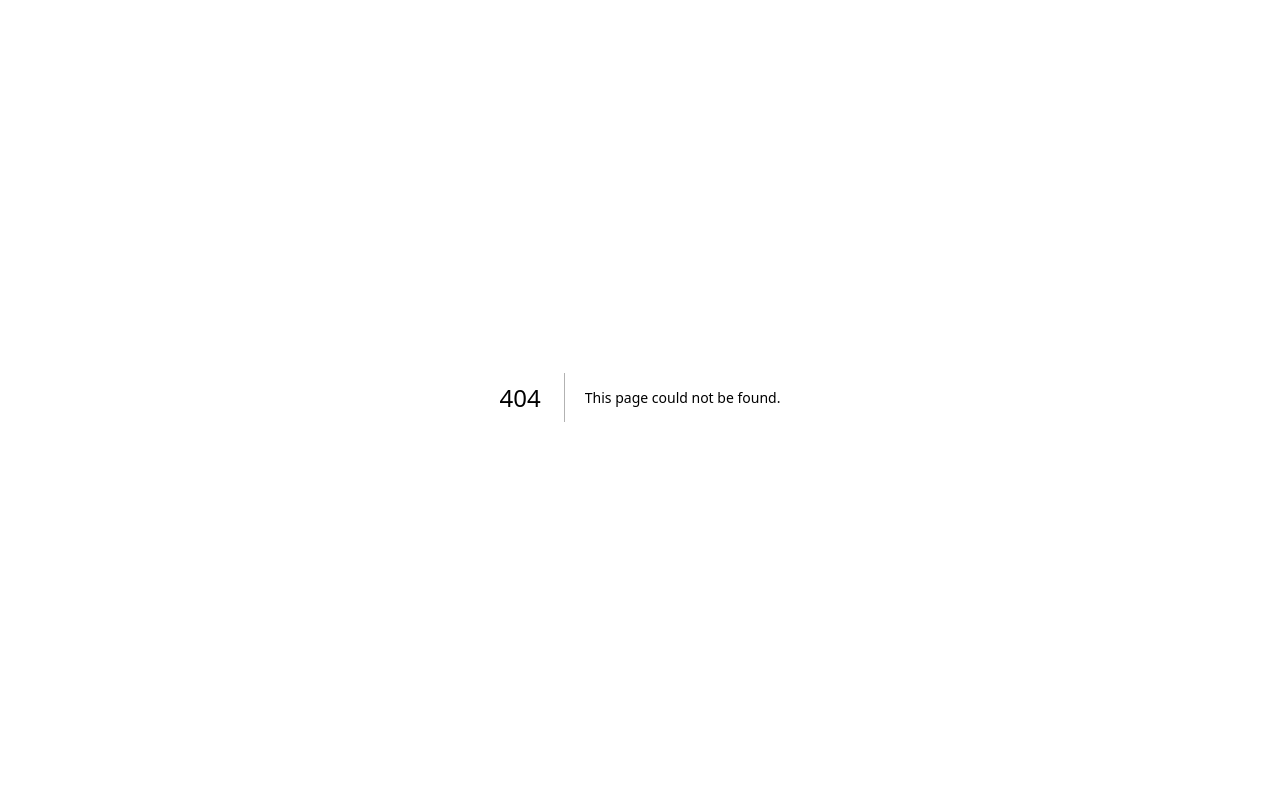
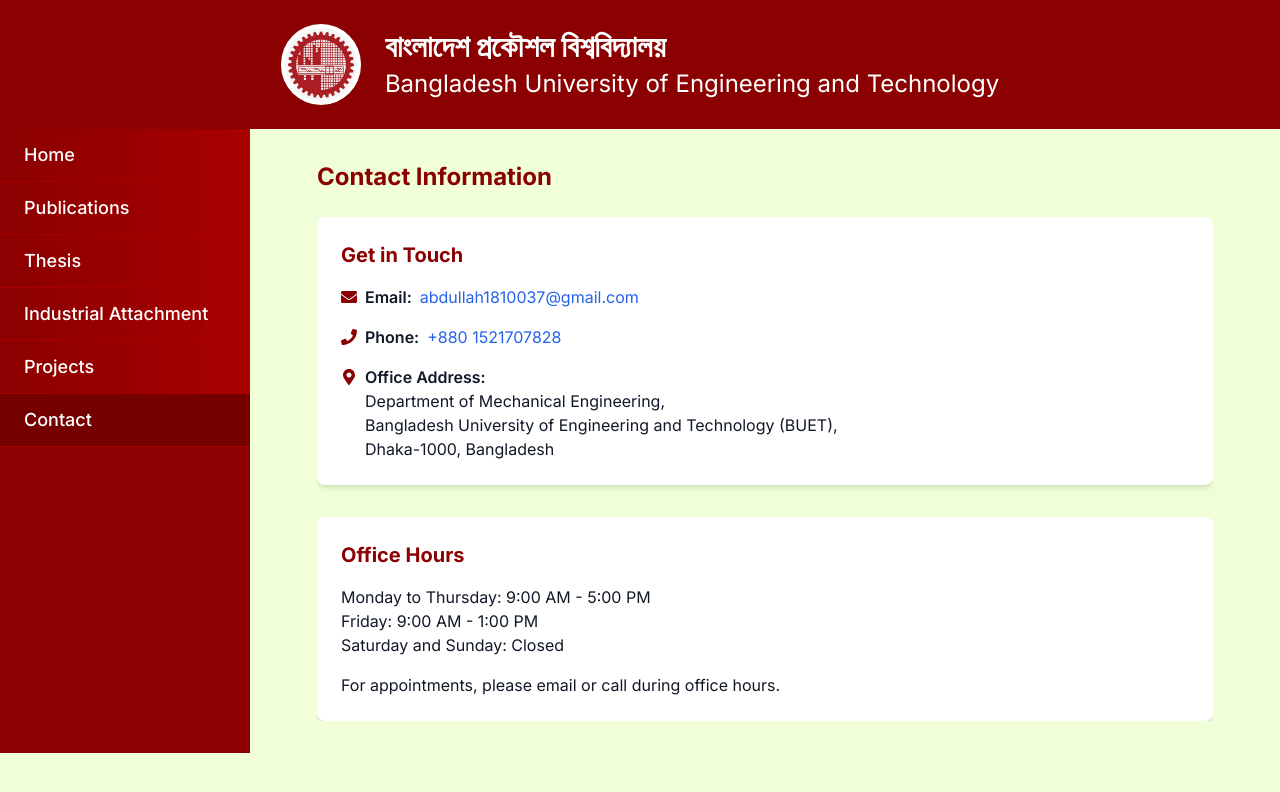
Before and after one commit to maruf-pfc/abdullah, a Next.js app: page /contact in a window 1280 px wide. Before the commit this address had no page. Shown: the top 792 px of the page. Built offline with nearby package versions, Linux system fonts and the light colour scheme.

Commit message:
add: SEO to the whole project

```diff
--- /dev/null
+++ b/src/app/contact/page.tsx
@@ -0,0 +1,89 @@
+import Header from "@/components/header";
+import Navigation from "@/components/navigation";
+import { FaEnvelope, FaPhone, FaMapMarkerAlt } from "react-icons/fa";
+
+export const metadata = {
+  title: "Contact | Muhammad Abdullah",
+  description:
+    "Get in touch with Muhammad Abdullah, Adjunct Lecturer at BUET. Find contact information and office location.",
+};
+
+export default function Contact() {
+  return (
+    <div className="min-h-screen bg-[#f0ffd7]">
+      <Header />
+      <div className="flex flex-col md:flex-row">
+        <Navigation />
+        <main className="flex-1 p-4 md:p-8">
+          <article className="max-w-4xl mx-auto">
+            <h1 className="text-2xl font-bold mb-6 text-[#8B0000]">
+              Contact Information
+            </h1>
+            <section className="bg-white rounded-lg shadow-md p-6 mb-8">
+              <h2 className="text-xl font-bold text-[#8B0000] mb-4">
+                Get in Touch
+              </h2>
+              <ul className="space-y-4">
+                <li className="flex items-center">
+                  <FaEnvelope
+                    className="text-[#8B0000] mr-2"
+                    aria-hidden="true"
+                  />
+                  <span className="font-semibold mr-2">Email:</span>
+                  <a
+                    href="mailto:abdullah1810037@gmail.com"
+                    className="text-blue-600 hover:underline"
+                  >
+                    abdullah1810037@gmail.com
+                  </a>
+                </li>
+                <li className="flex items-center">
+                  <FaPhone className="text-[#8B0000] mr-2" aria-hidden="true" />
+                  <span className="font-semibold mr-2">Phone:</span>
+                  <a
+                    href="tel:+8801521707828"
+                    className="text-blue-600 hover:underline"
+                  >
+                    +880 1521707828
+                  </a>
+                </li>
+                <li className="flex items-start">
+                  <FaMapMarkerAlt
+                    className="text-[#8B0000] mr-2 mt-1"
+                    aria-hidden="true"
+                  />
+                  <div>
+                    <span className="font-semibold">Office Address:</span>
+                    <p>
+                      Department of Mechanical Engineering,
+                      <br />
+                      Bangladesh University of Engineering and Technology
+                      (BUET),
+                      <br />
+                      Dhaka-1000, Bangladesh
+                    </p>
+                  </div>
+                </li>
+              </ul>
+            </section>
+            <section className="bg-white rounded-lg shadow-md p-6">
+              <h2 className="text-xl font-bold text-[#8B0000] mb-4">
+                Office Hours
+              </h2>
+              <p>
+                Monday to Thursday: 9:00 AM - 5:00 PM
+                <br />
+                Friday: 9:00 AM - 1:00 PM
+                <br />
+                Saturday and Sunday: Closed
+              </p>
+              <p className="mt-4">
+                For appointments, please email or call during office hours.
+              </p>
+            </section>
+          </article>
+        </main>
+      </div>
+    </div>
+  );
+}
--- a/src/app/industrial-attachment/page.tsx
+++ b/src/app/industrial-attachment/page.tsx
@@ -1,6 +1,12 @@
 import Header from "@/components/header";
 import Navigation from "@/components/navigation";
 import { FaBriefcase, FaIndustry } from "react-icons/fa";
+
+export const metadata = {
+  title: "Industrial Attachment | Muhammad Abdullah",
+  description:
+    "Learn about Muhammad Abdullah's industrial attachment experiences at British American Tobacco Bangladesh and Dockyard and Engineering Works.",
+};
 
 export default function IndustrialAttachment() {
   return (
@@ -9,35 +15,39 @@ export default function IndustrialAttachment() {
       <div className="flex flex-col md:flex-row">
         <Navigation />
         <main className="flex-1 p-4 md:p-8">
-          <div className="max-w-4xl mx-auto">
+          <article className="max-w-4xl mx-auto">
             <h1 className="text-2xl font-bold mb-6 text-[#8B0000]">
-              INDUSTRIAL ATTACHMENT
+              Industrial Attachment
             </h1>
             <section className="bg-white rounded-lg shadow-md p-6 mb-8">
               <h2 className="text-xl font-bold text-[#8B0000] mb-4 flex items-center">
-                <FaBriefcase className="mr-2" /> British American Tobacco
-                Bangladesh (BATB), Dhaka
+                <FaBriefcase className="mr-2" aria-hidden="true" />
+                <span>British American Tobacco Bangladesh (BATB), Dhaka</span>
               </h2>
-              <p className="mb-2 font-semibold">November 2023</p>
+              <p className="mb-2 font-semibold">
+                <time dateTime="2023-11">November 2023</time>
+              </p>
               <p className="mb-4">
                 I was attached to both Secondary Manufacturing Department (SMD)
                 and Filter Manufacturing Department (FMD) in BATB for 17 days.
-                There, I have observed practically how various technical
-                component works. Moreover, I have worked for preparing the
-                machines for IWS Phase-2.
+                There, I observed practically how various technical components
+                work. Moreover, I worked on preparing the machines for IWS
+                Phase-2.
               </p>
             </section>
             <section className="bg-white rounded-lg shadow-md p-6 mb-8">
               <h2 className="text-xl font-bold text-[#8B0000] mb-4 flex items-center">
-                <FaIndustry className="mr-2" /> Dockyard and Engineering works
-                (DEW), Narayanganj
+                <FaIndustry className="mr-2" aria-hidden="true" />
+                <span>Dockyard and Engineering Works (DEW), Narayanganj</span>
               </h2>
-              <p className="mb-2 font-semibold">June 2022</p>
+              <p className="mb-2 font-semibold">
+                <time dateTime="2022-06">June 2022</time>
+              </p>
               <p className="mb-4">
-                A day long tour to visit various parts of the industry.
+                A day-long tour to visit various parts of the industry.
               </p>
             </section>
-          </div>
+          </article>
         </main>
       </div>
     </div>
--- a/src/app/layout.tsx
+++ b/src/app/layout.tsx
@@ -2,7 +2,7 @@ import type { Metadata } from "next";
 import { Inter } from "next/font/google";
 import "./globals.css";
 import Footer from "@/components/footer";
-import { Analytics } from '@vercel/analytics/next';
+import { Analytics } from "@vercel/analytics/next";
 
 const inter = Inter({ subsets: ["latin"] });
 
--- a/src/app/page.tsx
+++ b/src/app/page.tsx
@@ -17,6 +17,12 @@ import {
   FaUserTie,
 } from "react-icons/fa";
 
+export const metadata = {
+  title: "Muhammad Abdullah - BUET Faculty Profile",
+  description:
+    "Professional profile of Muhammad Abdullah, Adjunct Lecturer at Bangladesh University of Engineering and Technology (BUET). Explore his academic background, achievements, and research interests.",
+};
+
 export default function Home() {
   return (
     <div className="min-h-screen flex flex-col bg-[#f0ffd7]">
@@ -24,7 +30,7 @@ export default function Home() {
       <div className="flex-1 flex flex-col md:flex-row">
         <Navigation />
         <main className="flex-1 p-4 md:p-8 overflow-y-auto">
-          <div className="max-w-4xl mx-auto space-y-8">
+          <article className="max-w-4xl mx-auto space-y-8">
             <section className="bg-white rounded-lg shadow-md p-6 flex flex-col md:flex-row gap-8">
               <div className="w-full md:w-1/3">
                 <Image
@@ -48,7 +54,10 @@ export default function Home() {
                 </div>
                 <div className="mt-4 space-y-2">
                   <div className="flex items-center">
-                    <FaEnvelope className="text-[#8B0000] mr-2" />
+                    <FaEnvelope
+                      className="text-[#8B0000] mr-2"
+                      aria-hidden="true"
+                    />
                     <Link
                       href="mailto:abdullah1810037@gmail.com"
                       className="text-[#8B0000] hover:underline"
@@ -57,13 +66,19 @@ export default function Home() {
                     </Link>
                   </div>
                   <div className="flex items-center">
-                    <FaPhone className="text-[#8B0000] mr-2" />
+                    <FaPhone
+                      className="text-[#8B0000] mr-2"
+                      aria-hidden="true"
+                    />
                     <a href="tel:+8801521707828" className="hover:underline">
                       +880 1521707828
                     </a>
                   </div>
                   <div className="flex items-center">
-                    <FaFileAlt className="text-[#8B0000] mr-2" />
+                    <FaFileAlt
+                      className="text-[#8B0000] mr-2"
+                      aria-hidden="true"
+                    />
                     <Link
                       href="https://docs.google.com/file/d/1cJvvlDo9BJJLOQ1v0zcVs-exFzutvdDc/edit?usp=docslist_api&filetype=msword"
                       className="text-[#8B0000] hover:underline"
@@ -78,7 +93,7 @@ export default function Home() {
                     href="https://www.linkedin.com/in/muhammad-abdullah-19b729200"
                     target="_blank"
                     rel="noopener noreferrer"
-                    aria-label="LinkedIn"
+                    aria-label="LinkedIn Profile"
                   >
                     <FaLinkedin className="text-2xl text-[#8B0000] hover:text-[#A80000]" />
                   </Link>
@@ -86,7 +101,7 @@ export default function Home() {
                     href="https://github.com/"
                     target="_blank"
                     rel="noopener noreferrer"
-                    aria-label="GitHub"
+                    aria-label="GitHub Profile"
                   >
                     <FaGithub className="text-2xl text-[#8B0000] hover:text-[#A80000]" />
                   </Link>
@@ -94,7 +109,7 @@ export default function Home() {
                     href="https://www.researchgate.net/profile/Muhammad-Abdullah-360"
                     target="_blank"
                     rel="noopener noreferrer"
-                    aria-label="ResearchGate"
+                    aria-label="ResearchGate Profile"
                   >
                     <FaResearchgate className="text-2xl text-[#8B0000] hover:text-[#A80000]" />
                   </Link>
@@ -102,7 +117,7 @@ export default function Home() {
                     href="https://scholar.google.com/"
                     target="_blank"
                     rel="noopener noreferrer"
-                    aria-label="Google Scholar"
+                    aria-label="Google Scholar Profile"
                   >
                     <FaGoogle className="text-2xl text-[#8B0000] hover:text-[#A80000]" />
                   </Link>
@@ -111,7 +126,8 @@ export default function Home() {
               <div className="w-full md:w-2/3 space-y-6">
                 <section>
                   <h2 className="text-xl font-bold text-[#8B0000] mb-2 flex items-center">
-                    <FaUserTie className="mr-2" /> Career Objective
+                    <FaUserTie className="mr-2" aria-hidden="true" /> Career
+                    Objective
                   </h2>
                   <p className="text-gray-700">
                     To establish a successful career in the academic sectors by
@@ -124,7 +140,8 @@ export default function Home() {
                 </section>
                 <section>
                   <h2 className="text-xl font-bold text-[#8B0000] mb-2 flex items-center">
-                    <FaUserTie className="mr-2" /> Current Position
+                    <FaUserTie className="mr-2" aria-hidden="true" /> Current
+                    Position
                   </h2>
                   <div className="pl-6">
                     <p className="font-semibold">Adjunct Lecturer</p>
@@ -141,7 +158,8 @@ export default function Home() {
 
             <section className="bg-white rounded-lg shadow-md p-6">
               <h2 className="text-xl font-bold text-[#8B0000] mb-4 flex items-center">
-                <FaGraduationCap className="mr-2" /> Education
+                <FaGraduationCap className="mr-2" aria-hidden="true" />{" "}
+                Education
               </h2>
               <ul className="space-y-4">
                 <li>
@@ -187,7 +205,7 @@ export default function Home() {
 
             <section className="bg-white rounded-lg shadow-md p-6">
               <h2 className="text-xl font-bold text-[#8B0000] mb-4 flex items-center">
-                <FaTrophy className="mr-2" /> Achievements
+                <FaTrophy className="mr-2" aria-hidden="true" /> Achievements
               </h2>
               <ul className="list-disc pl-6 space-y-2">
                 <li>
@@ -210,7 +228,8 @@ export default function Home() {
 
             <section className="bg-white rounded-lg shadow-md p-6">
               <h2 className="text-xl font-bold text-[#8B0000] mb-4 flex items-center">
-                <FaCertificate className="mr-2" /> Skills and Certification
+                <FaCertificate className="mr-2" aria-hidden="true" /> Skills and
+                Certification
               </h2>
               <ul className="list-disc pl-6 space-y-2">
                 <li>
@@ -239,7 +258,8 @@ export default function Home() {
 
             <section className="bg-white rounded-lg shadow-md p-6">
               <h2 className="text-xl font-bold text-[#8B0000] mb-4 flex items-center">
-                <FaLanguage className="mr-2" /> Language Proficiency
+                <FaLanguage className="mr-2" aria-hidden="true" /> Language
+                Proficiency
               </h2>
               <p>
                 Mother Tongue: Bengali. Fluent in Bengali and full working
@@ -249,7 +269,7 @@ export default function Home() {
 
             <section className="bg-white rounded-lg shadow-md p-6">
               <h2 className="text-xl font-bold text-[#8B0000] mb-4 flex items-center">
-                <FaUserTie className="mr-2" /> References
+                <FaUserTie className="mr-2" aria-hidden="true" /> References
               </h2>
               <ul className="space-y-4">
                 <li>
@@ -286,7 +306,7 @@ export default function Home() {
                 </li>
               </ul>
             </section>
-          </div>
+          </article>
         </main>
       </div>
     </div>
--- a/src/app/projects/page.tsx
+++ b/src/app/projects/page.tsx
@@ -1,6 +1,12 @@
 import Header from "@/components/header";
 import Navigation from "@/components/navigation";
 import { FaProjectDiagram } from "react-icons/fa";
+
+export const metadata = {
+  title: "Projects | Muhammad Abdullah",
+  description:
+    "Explore Muhammad Abdullah's engineering projects, including a Shell and Tube Heat Exchanger and a Remote Controlled Fertilizer Spraying Drone.",
+};
 
 export default function Projects() {
   return (
@@ -9,15 +15,19 @@ export default function Projects() {
       <div className="flex flex-col md:flex-row">
         <Navigation />
         <main className="flex-1 p-4 md:p-8">
-          <div className="max-w-4xl mx-auto">
-            <h1 className="text-2xl font-bold mb-6 text-[#8B0000]">PROJECTS</h1>
+          <article className="max-w-4xl mx-auto">
+            <h1 className="text-2xl font-bold mb-6 text-[#8B0000]">Projects</h1>
             <section className="bg-white rounded-lg shadow-md p-6 mb-8">
               <h2 className="text-xl font-bold text-[#8B0000] mb-4 flex items-center">
-                <FaProjectDiagram className="mr-2" /> Shell and Tube Heat
-                Exchanger – a prototype for heat exchanger in central air
-                conditioning
+                <FaProjectDiagram className="mr-2" aria-hidden="true" />
+                <span>
+                  Shell and Tube Heat Exchanger – a prototype for heat exchanger
+                  in central air conditioning
+                </span>
               </h2>
-              <p className="mb-2 font-semibold">March 2023</p>
+              <p className="mb-2 font-semibold">
+                <time dateTime="2023-03">March 2023</time>
+              </p>
               <p className="mb-4">
                 With my team, I have designed and manufactured a cross flow
                 shell and tube heat exchanger. The purpose was to exchange heat
@@ -28,17 +38,19 @@ export default function Projects() {
             </section>
             <section className="bg-white rounded-lg shadow-md p-6 mb-8">
               <h2 className="text-xl font-bold text-[#8B0000] mb-4 flex items-center">
-                <FaProjectDiagram className="mr-2" /> Remote Controlled
-                Fertilizer Spraying Drone
+                <FaProjectDiagram className="mr-2" aria-hidden="true" />
+                <span>Remote Controlled Fertilizer Spraying Drone</span>
               </h2>
-              <p className="mb-2 font-semibold">October 2022</p>
+              <p className="mb-2 font-semibold">
+                <time dateTime="2022-10">October 2022</time>
+              </p>
               <p className="mb-4">
                 Along with my team, I have designed and manufactured a
                 remote-controlled fertilizer spraying drone to reduce the
                 workload of farmers in agricultural sector.
               </p>
             </section>
-          </div>
+          </article>
         </main>
       </div>
     </div>
--- a/src/app/publications/page.tsx
+++ b/src/app/publications/page.tsx
@@ -1,6 +1,5 @@
 import Header from "@/components/header";
 import Navigation from "@/components/navigation";
-import Link from "next/link";
 import { FaBook } from "react-icons/fa";
 
 export default function Publications() {
--- a/src/app/thesis/page.tsx
+++ b/src/app/thesis/page.tsx
@@ -1,6 +1,12 @@
 import Header from "@/components/header";
 import Navigation from "@/components/navigation";
 import { FaGraduationCap, FaTools } from "react-icons/fa";
+
+export const metadata = {
+  title: "Thesis | Muhammad Abdullah",
+  description:
+    "Explore Muhammad Abdullah's undergraduate thesis on Mixed Convective Heat Transfer in a Square Cavity filled with Power-law Fluids under Active Flow Modulation.",
+};
 
 export default function Thesis() {
   return (
@@ -9,15 +15,17 @@ export default function Thesis() {
       <div className="flex flex-col md:flex-row">
         <Navigation />
         <main className="flex-1 p-4 md:p-8">
-          <div className="max-w-4xl mx-auto">
+          <article className="max-w-4xl mx-auto">
             <h1 className="text-2xl font-bold mb-6 text-[#8B0000]">
-              THESIS (UNDERGRADUATE)
+              Thesis (Undergraduate)
             </h1>
             <section className="bg-white rounded-lg shadow-md p-6 mb-8">
               <h2 className="text-xl font-bold text-[#8B0000] mb-4 flex items-center">
-                <FaGraduationCap className="mr-2" /> Mixed Convective Heat
-                Transfer in a Square Cavity filled with Power-law Fluids under
-                Active Flow Modulation
+                <FaGraduationCap className="mr-2" aria-hidden="true" />
+                <span>
+                  Mixed Convective Heat Transfer in a Square Cavity filled with
+                  Power-law Fluids under Active Flow Modulation
+                </span>
               </h2>
               <p className="mb-4">
                 I have worked on this thesis with my fellow partner under the
@@ -25,7 +33,8 @@ export default function Thesis() {
                 of Mechanical Engineering, BUET.
               </p>
               <h3 className="text-lg font-semibold mb-2 text-[#8B0000] flex items-center">
-                <FaTools className="mr-2" /> Software's utilized:
+                <FaTools className="mr-2" aria-hidden="true" />
+                <span>Software utilized:</span>
               </h3>
               <ul className="list-disc pl-8">
                 <li>COMSOL Multiphysics 6.1</li>
@@ -34,7 +43,7 @@ export default function Thesis() {
                 <li>MS Word</li>
               </ul>
             </section>
-          </div>
+          </article>
         </main>
       </div>
     </div>
--- a/src/components/header.tsx
+++ b/src/components/header.tsx
@@ -2,7 +2,7 @@ import Image from "next/image";
 
 export default function Header() {
   return (
-    <div className="relative w-full bg-[#8B0000]">
+    <header className="relative w-full bg-[#8B0000]">
       <div className="container mx-auto px-4 py-6">
         <div className="flex flex-col items-center justify-center space-y-4 sm:flex-row sm:space-y-0 sm:gap-6">
           <Image
@@ -22,6 +22,6 @@ export default function Header() {
           </div>
         </div>
       </div>
-    </div>
+    </header>
   );
 }
--- a/src/components/navigation.tsx
+++ b/src/components/navigation.tsx
@@ -11,20 +11,19 @@ const links = [
   { name: "Thesis", href: "/thesis" },
   { name: "Industrial Attachment", href: "/industrial-attachment" },
   { name: "Projects", href: "/projects" },
+  { name: "Contact", href: "/contact" },
 ];
 
 export default function Navigation() {
   const [isOpen, setIsOpen] = useState(false);
   const pathname = usePathname();
 
-  // Close sidebar on route change
   useEffect(() => {
     setIsOpen(false);
   }, [pathname]);
 
   return (
-    <>
-      {/* Overlay for Mobile */}
+    <nav aria-label="Main Navigation">
       {isOpen && (
         <div
           className="fixed inset-0 bg-black/50 z-40 md:hidden"
@@ -32,12 +31,13 @@ export default function Navigation() {
         />
       )}
 
-      {/* Hamburger Menu Button */}
       <button
         onClick={() => setIsOpen(!isOpen)}
         className="fixed top-4 left-4 z-50 md:hidden text-white focus:outline-none"
         aria-label="Toggle menu"
+        aria-expanded={isOpen}
       >
+        <span className="sr-only">Menu</span>
         <div className="space-y-1">
           <span
             className={`block h-0.5 w-6 bg-white transform transition-transform duration-300 ${
@@ -57,7 +57,6 @@ export default function Navigation() {
         </div>
       </button>
 
-      {/* Sidebar Navigation */}
       <div
         className={cn(
           "fixed md:sticky top-0 left-0 z-50",
@@ -66,7 +65,7 @@ export default function Navigation() {
           isOpen ? "translate-x-0" : "-translate-x-full md:translate-x-0"
         )}
       >
-        <nav className="h-full flex flex-col">
+        <div className="h-full flex flex-col">
           <button
             onClick={() => setIsOpen(false)}
             className="self-end md:hidden text-white text-xl px-4 py-2"
@@ -86,13 +85,14 @@ export default function Navigation() {
                 pathname === link.href &&
                   "bg-[#750000] from-[#750000] to-[#750000]"
               )}
-              onClick={() => setIsOpen(false)} // Close menu on link click
+              onClick={() => setIsOpen(false)}
+              aria-current={pathname === link.href ? "page" : undefined}
             >
               {link.name}
             </Link>
           ))}
-        </nav>
+        </div>
       </div>
-    </>
+    </nav>
   );
 }
```
Also changed, not shown: src/components/footer.tsx (+11 -6 lines).
